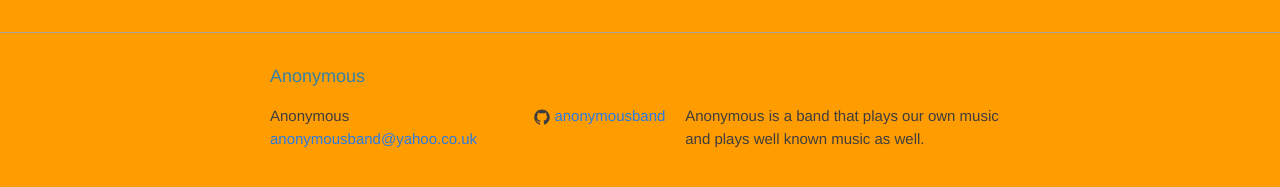
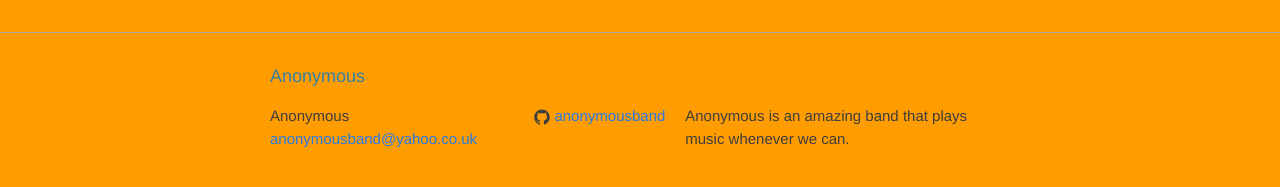
Before and after one commit to anonymousband/anonymousband.github.io, a Jekyll site: the page built from index.html, in a window 1280 px wide. Shown: the part 354-541 px from the top of the page. Built offline with Jekyll 4.4.1, drawn with Linux system fonts in a browser that asks for light colours; the list of posts is cut into pages by our own code.

Commit message:
Update _config.yml

```diff
--- a/_config.yml
+++ b/_config.yml
@@ -9,13 +9,11 @@
 title: Anonymous
 email: anonymousband@yahoo.co.uk
 description: > # this means to ignore newlines until "baseurl:"
-  Anonymous is a band that plays our own music and plays well known music as well.
+  Anonymous is an amazing band that plays music whenever we can.
 baseurl: "" # the subpath of your site, e.g. /blog
 url: "http://yourdomain.com" # the base hostname & protocol for your site
 twitter_username:
 github_username:  anonymousband
-paginate: 1
-paginate_path: "/blog/page:num/"
 
 # Build settings
 markdown: kramdown
```
